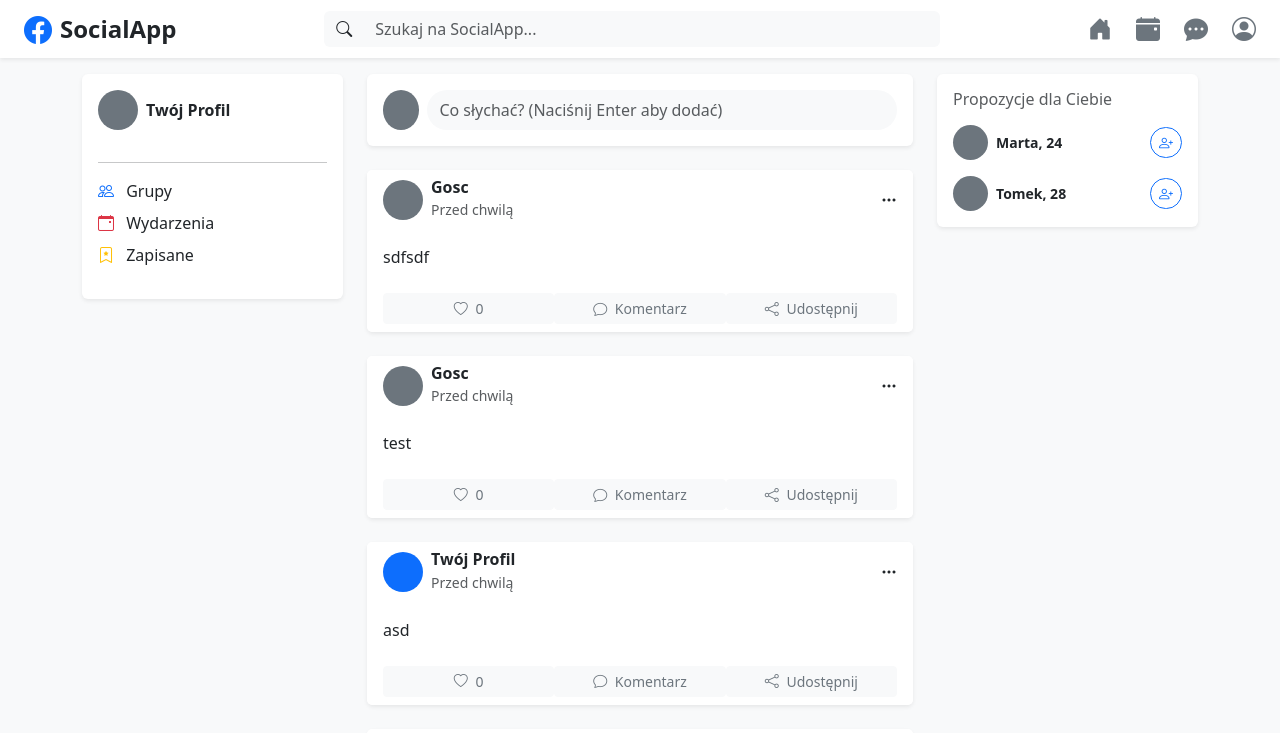
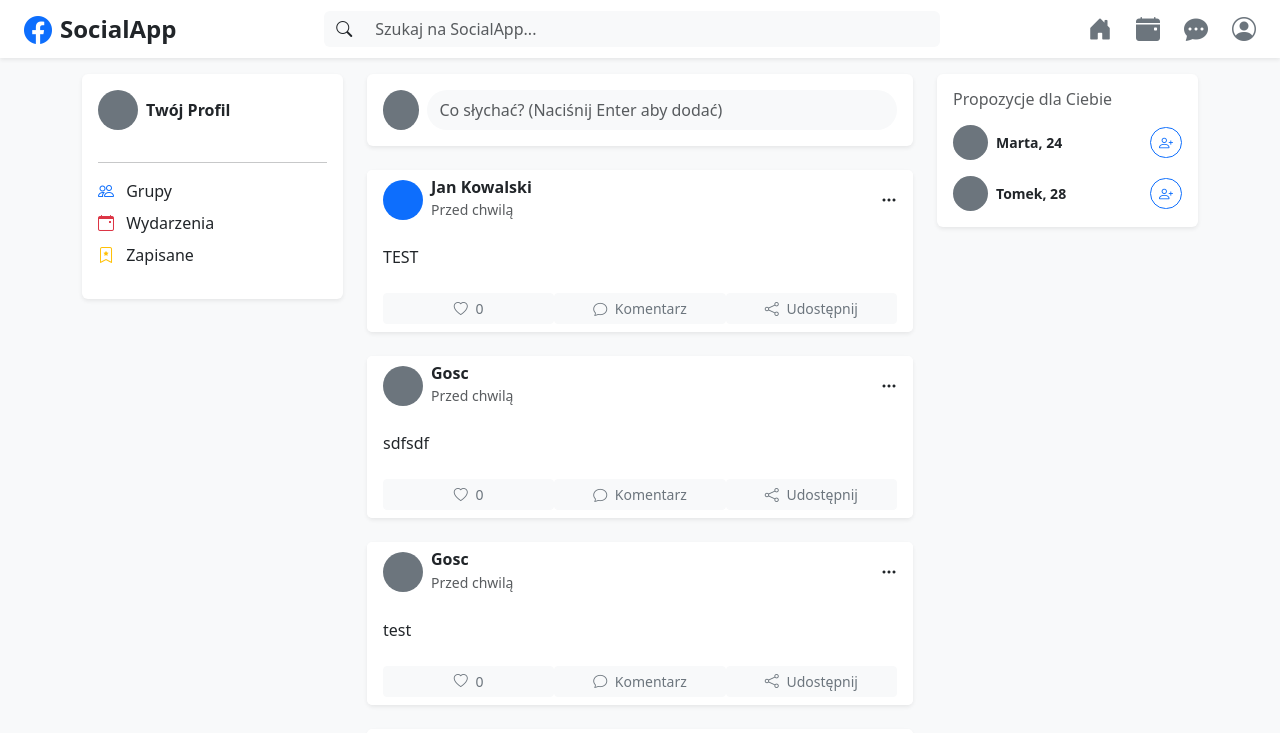
Before and after one commit to PogchampMuffin3/Angular-dating-app-project, an Angular app in the folder dating-app/: page /feed in a window 1280 px wide. Shown: the top 733 px of the page. Built offline with nearby package versions, Linux system fonts and the light colour scheme; data requests are answered from the project's data file.

Commit message:
fix logging in

```diff
--- a/dating-app/db.json
+++ b/dating-app/db.json
@@ -47,6 +47,14 @@
       "time": "Przed chwilą",
       "content": "sdfsdf",
       "likes": 0
+    },
+    {
+      "id": "50e6",
+      "author": "Jan Kowalski",
+      "avatarColor": "bg-primary",
+      "time": "Przed chwilą",
+      "content": "TEST",
+      "likes": 0
     }
   ],
   "users": [
--- a/dating-app/src/app/components/login/login.html
+++ b/dating-app/src/app/components/login/login.html
@@ -5,14 +5,18 @@
       <h2 class="mt-2">DatingApp</h2>
     </div>
 
+    <div *ngIf="errorMessage" class="alert alert-danger p-2 text-center text-small mb-3">
+      {{ errorMessage }}
+    </div>
+
     <div class="mb-3">
-      <input type="email" class="form-control rounded-pill" placeholder="E-mail">
+      <input [(ngModel)]="loginData.email" type="email" class="form-control rounded-pill" placeholder="E-mail">
     </div>
     <div class="mb-4">
-      <input type="password" class="form-control rounded-pill" placeholder="Hasło">
+      <input [(ngModel)]="loginData.password" type="password" class="form-control rounded-pill" placeholder="Hasło">
     </div>
 
-    <button class="btn btn-primary w-100 rounded-pill mb-3" routerLink="/feed">Zaloguj się</button>
+    <button (click)="onLogin()" class="btn btn-primary w-100 rounded-pill mb-3">Zaloguj się</button>
 
     <div class="text-center">
       <small>Nie masz konta? <a href="#">Zarejestruj się</a></small>
--- a/dating-app/src/app/components/login/login.ts
+++ b/dating-app/src/app/components/login/login.ts
@@ -1,10 +1,12 @@
 import {Component, inject} from '@angular/core';
 import {Router, RouterLink} from '@angular/router';
+import { FormsModule } from '@angular/forms';
+import { CommonModule } from '@angular/common';
 import { Auth } from '../../services/auth';
 
 @Component({
   selector: 'app-login',
-  imports: [RouterLink],
+  imports: [RouterLink, FormsModule, CommonModule],
   templateUrl: './login.html',
   styles: ``,
 })
@@ -15,7 +17,9 @@ export class Login {
   private authService = inject(Auth);
   private router = inject(Router);
 
-  OnLogin(){
+  onLogin(){
+    console.log("Próba logowania danymi:", this.loginData);
+
     this.authService.login(this.loginData.email, this.loginData.password).subscribe(() => {
       const user = this.authService.getCurrentUserValue();
       if(user){
```
